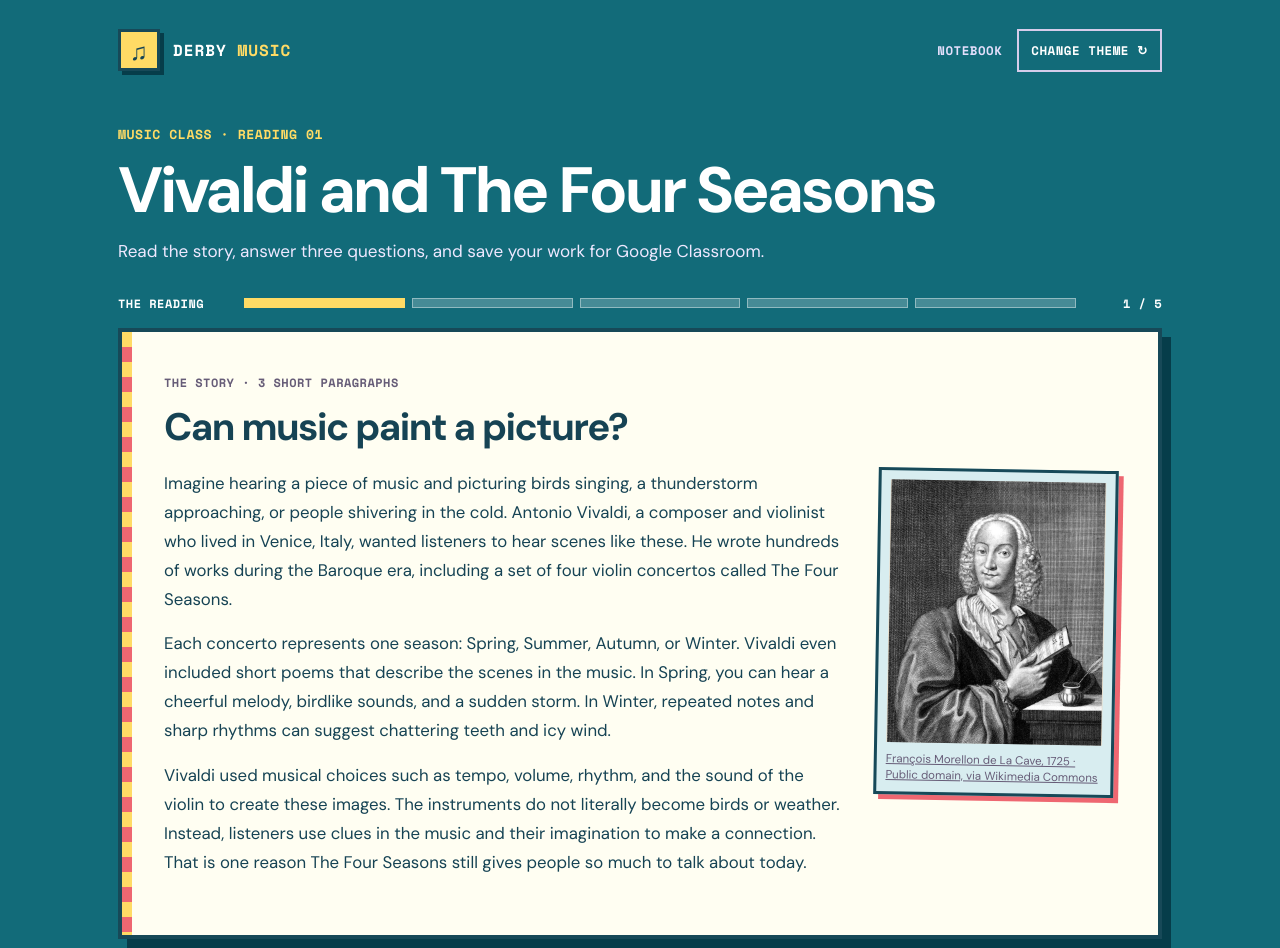
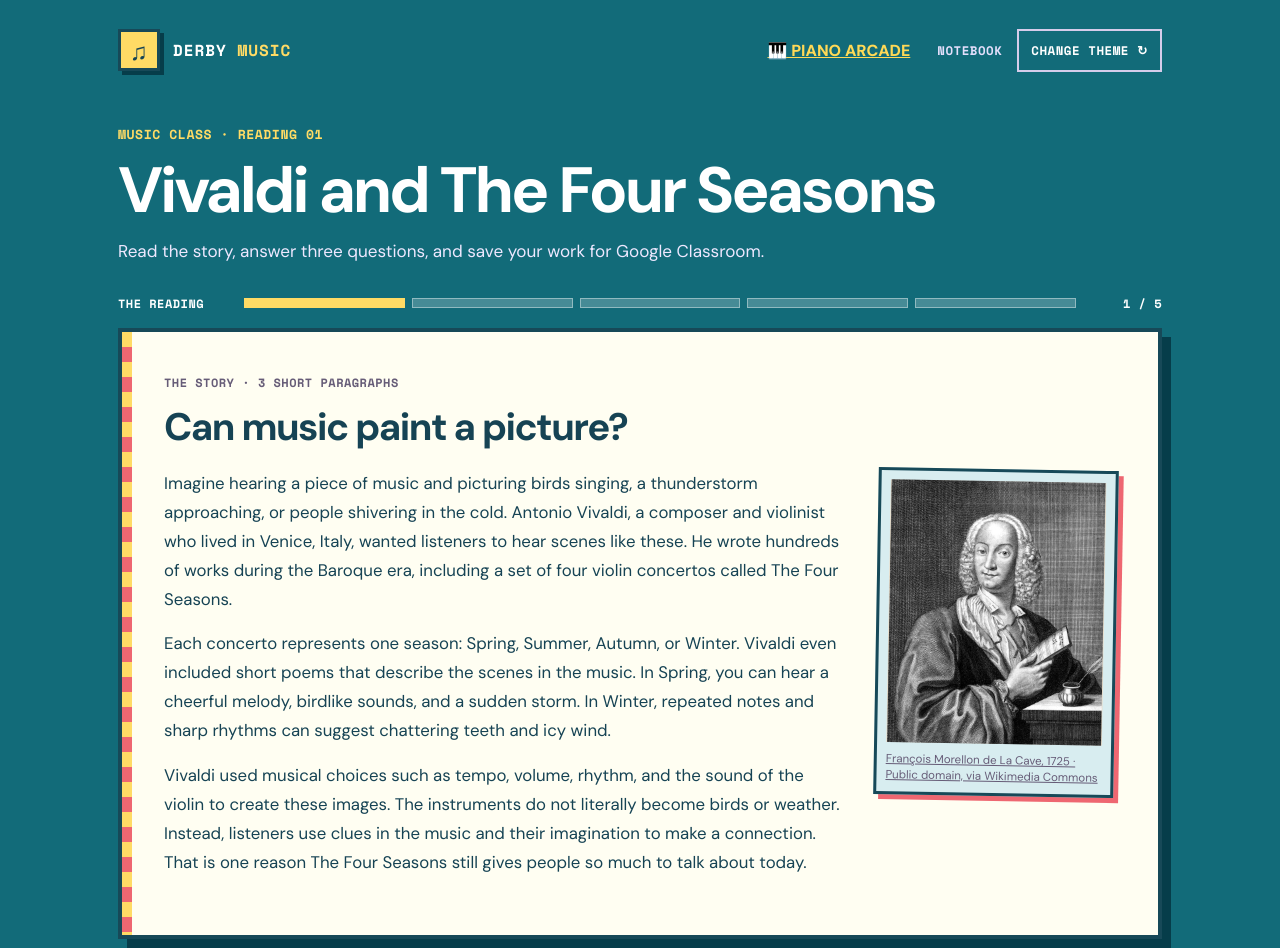
Before and after one commit to jasonatkinson123-sketch/derby-music-assignments, a plain HTML site: page index.html in a window 1280 px wide. Shown: the top 948 px of the page. Drawn offline with nearby package versions, Linux system fonts and the light colour scheme.

Commit message:
Link Nursery Rhyme Piano Arcade from music assignments home

```diff
--- a/index.html
+++ b/index.html
@@ -17,7 +17,7 @@
   <div class="shell">
     <header class="topbar">
       <div class="brand"><span class="brand-mark" aria-hidden="true">♫</span><span>DERBY <b>MUSIC</b></span></div>
-      <div class="top-actions"><span id="themeLabel" class="theme-label"></span><button id="themeButton" class="small-button" type="button" title="Change theme">CHANGE THEME <span aria-hidden="true">↻</span></button></div>
+      <div class="top-actions"><a href="nursery-piano.html" style="color:#ffd956;font-weight:800;margin-right:12px">🎹 PIANO ARCADE</a><span id="themeLabel" class="theme-label"></span><button id="themeButton" class="small-button" type="button" title="Change theme">CHANGE THEME <span aria-hidden="true">↻</span></button></div>
     </header>
     <main id="assignmentView">
       <div class="heading"><div class="kicker" id="eyebrow"></div><h1 id="title"></h1><p class="subhead">Read the story, answer three questions, and save your work for Google Classroom.</p></div>
```
